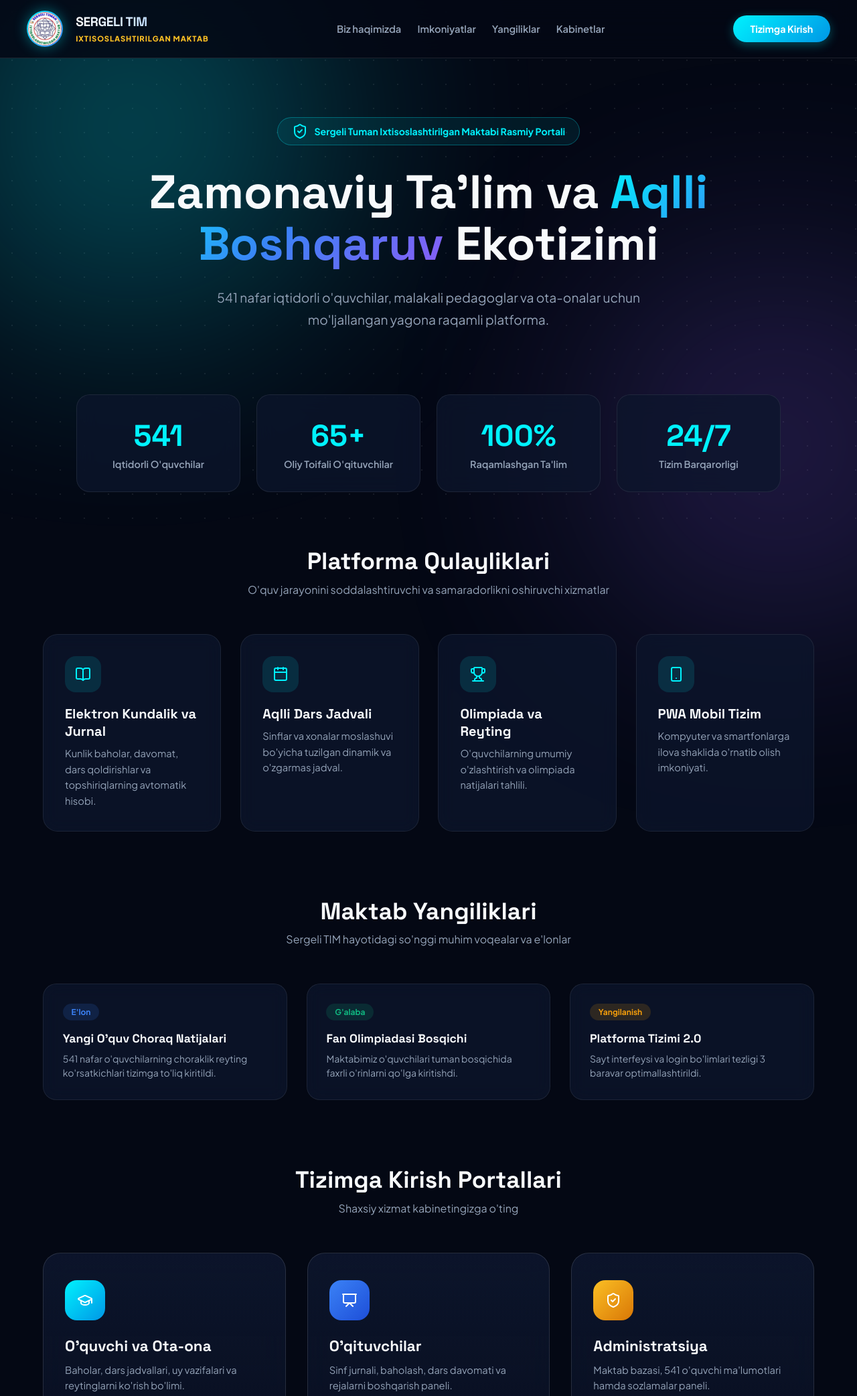
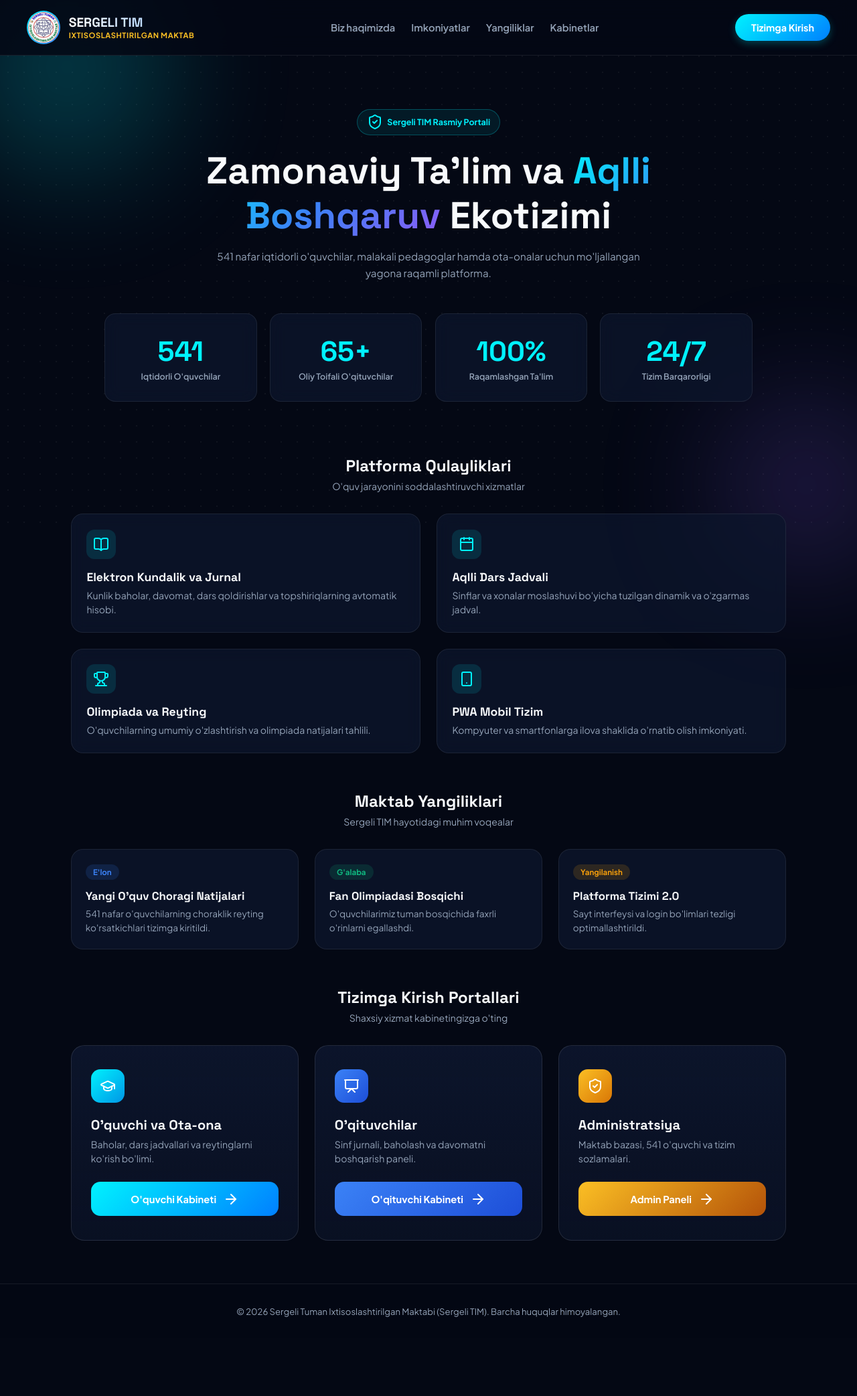
Before and after one commit to Zafarbekh/sergeli-tim-app, a plain HTML site: page School-app/index.html in a window 1280 px wide. Shown: the top 2085 px of the page at 67% size. After the commit the page ends 1999 px from the top, so only its background shows below. Drawn offline with nearby package versions, Linux system fonts and the light colour scheme; files whose address does not match are found by name.

```diff
--- a/School-app/index.html
+++ b/School-app/index.html
@@ -2,13 +2,13 @@
 <html lang="uz">
 <head>
 <meta charset="UTF-8">
-<meta name="viewport" content="width=device-width, initial-scale=1.0, viewport-fit=cover">
+<meta name="viewport" content="width=device-width, initial-scale=1.0, maximum-scale=1.0, user-scalable=no, viewport-fit=cover">
 <title>Sergeli TIM — Rasmiy Ta'lim Portali</title>
 
 <!-- Fonts & Icons -->
 <link rel="preconnect" href="https://fonts.googleapis.com">
 <link rel="preconnect" href="https://fonts.gstatic.com" crossorigin>
-<link href="https://fonts.googleapis.com/css2?family=Plus+Jakarta+Sans:wght@300;400;500;600;700;800&family=Space+Grotesk:wght@500;600;700&display=swap" rel="stylesheet">
+<link href="https://fonts.googleapis.com/css2?family=Plus+Jakarta+Sans:wght@400;500;600;700;800&family=Space+Grotesk:wght@600;700&display=swap" rel="stylesheet">
 <script src="https://unpkg.com/lucide@latest"></script>
 
 <style>
@@ -21,222 +21,213 @@
   --accent-gold: #fbbf24;
   --text-main: #f8fafc;
   --text-sub: #94a3b8;
-  --border-glow: rgba(0, 242, 254, 0.2);
   --font-head: 'Space Grotesk', sans-serif;
   --font-body: 'Plus Jakarta Sans', sans-serif;
 }
 
-* { box-sizing: border-box; margin: 0; padding: 0; scroll-behavior: smooth; }
+* { box-sizing: border-box; margin: 0; padding: 0; scroll-behavior: smooth; -webkit-tap-highlight-color: transparent; }
 
-body {
+html, body {
+  width: 100%;
+  overflow-x: hidden;
   background: var(--bg-dark);
   color: var(--text-main);
   font-family: var(--font-body);
-  min-height: 100vh;
-  overflow-x: hidden;
-  position: relative;
 }
 
-/* Fon Animatsiyalari */
+/* Dynamic Grid Background */
 .bg-grid {
   position: fixed; inset: 0;
-  background-image: radial-gradient(rgba(255, 255, 255, 0.08) 1px, transparent 0);
-  background-size: 36px 36px;
+  background-image: radial-gradient(rgba(255, 255, 255, 0.05) 1px, transparent 0);
+  background-size: 24px 24px;
   z-index: 0; pointer-events: none;
 }
 
 .glow-orb {
-  position: fixed; border-radius: 50%; filter: blur(140px); pointer-events: none; z-index: 0; opacity: 0.3;
-  animation: orbFloat 12s infinite alternate ease-in-out;
+  position: fixed; border-radius: 50%; filter: blur(100px); pointer-events: none; z-index: 0; opacity: 0.25;
 }
-.orb-1 { width: 550px; height: 550px; top: -100px; left: -100px; background: var(--accent-teal); }
-.orb-2 { width: 450px; height: 450px; bottom: -50px; right: -50px; background: var(--accent-purple); animation-delay: -6s; }
-
-@keyframes orbFloat {
-  0% { transform: translate(0, 0) scale(1); }
-  100% { transform: translate(60px, 40px) scale(1.1); }
-}
+.orb-1 { width: 300px; height: 300px; top: -50px; left: -50px; background: var(--accent-teal); }
+.orb-2 { width: 250px; height: 250px; bottom: -50px; right: -50px; background: var(--accent-purple); }
 
 /* Header Navbar */
 header {
   position: sticky; top: 0; z-index: 100;
-  padding: 1rem 2.5rem;
+  padding: 0.8rem 1.2rem;
   background: rgba(4, 8, 20, 0.85);
-  backdrop-filter: blur(20px); -webkit-backdrop-filter: blur(20px);
-  border-bottom: 1px solid rgba(255, 255, 255, 0.1);
+  backdrop-filter: blur(16px); -webkit-backdrop-filter: blur(16px);
+  border-bottom: 1px solid rgba(255, 255, 255, 0.08);
   display: flex; align-items: center; justify-content: space-between;
 }
 
-.brand { display: flex; align-items: center; gap: 1.2rem; text-decoration: none; color: #fff; }
+.brand { display: flex; align-items: center; gap: 0.8rem; text-decoration: none; color: #fff; }
 
 .logo-container {
-  position: relative; width: 54px; height: 54px; border-radius: 50%; padding: 2px;
+  width: 42px; height: 42px; border-radius: 50%; padding: 2px;
   background: linear-gradient(135deg, var(--accent-teal), var(--accent-blue));
-  box-shadow: 0 0 20px rgba(0, 242, 254, 0.4);
-  transition: transform 0.4s ease;
+  flex-shrink: 0;
 }
-.logo-container:hover { transform: rotate(360deg) scale(1.05); }
 
 .logo-img {
   width: 100%; height: 100%; border-radius: 50%; object-fit: cover; background: #fff;
 }
 
 .brand-text h1 {
-  font-family: var(--font-head); font-size: 1.2rem; font-weight: 700; letter-spacing: -0.02em;
+  font-family: var(--font-head); font-size: 1rem; font-weight: 700; line-height: 1.1;
   background: linear-gradient(90deg, #fff, #93c5fd); -webkit-background-clip: text; -webkit-text-fill-color: transparent;
 }
 .brand-text span {
-  font-size: 0.7rem; color: var(--accent-gold); font-weight: 800; letter-spacing: 0.08em; text-transform: uppercase;
+  font-size: 0.65rem; color: var(--accent-gold); font-weight: 700; letter-spacing: 0.05em; text-transform: uppercase; display: block;
 }
 
-nav { display: flex; gap: 1.5rem; align-items: center; }
-nav a { color: var(--text-sub); text-decoration: none; font-weight: 600; font-size: 0.92rem; transition: 0.3s; }
-nav a:hover { color: var(--accent-teal); }
+nav { display: none; }
 
 .cta-btn {
-  padding: 0.7rem 1.6rem; border-radius: 99px; font-weight: 700; font-size: 0.9rem;
-  color: #fff; text-decoration: none;
-  background: linear-gradient(135deg, #00f2fe, #0097e6);
-  box-shadow: 0 4px 15px rgba(0, 242, 254, 0.3); transition: 0.3s ease;
+  padding: 0.5rem 1.1rem; border-radius: 99px; font-weight: 700; font-size: 0.82rem;
+  color: #fff; text-decoration: none; white-space: nowrap;
+  background: linear-gradient(135deg, #00f2fe, #0080ff);
+  box-shadow: 0 4px 12px rgba(0, 242, 254, 0.25);
 }
-.cta-btn:hover { transform: translateY(-2px); box-shadow: 0 8px 25px rgba(0, 242, 254, 0.5); }
 
 /* Hero Section */
 .hero {
   position: relative; z-index: 2; text-align: center;
-  padding: 5.5rem 1.5rem 3.5rem; max-width: 1000px; margin: 0 auto;
+  padding: 2.5rem 1.2rem 1.8rem; max-width: 900px; margin: 0 auto;
 }
 
 .badge {
-  display: inline-flex; align-items: center; gap: 0.6rem;
-  padding: 0.5rem 1.3rem; border-radius: 99px;
-  background: rgba(0, 242, 254, 0.08); border: 1px solid rgba(0, 242, 254, 0.3);
-  color: var(--accent-teal); font-size: 0.88rem; font-weight: 700; margin-bottom: 2rem;
+  display: inline-flex; align-items: center; gap: 0.4rem;
+  padding: 0.4rem 0.9rem; border-radius: 99px;
+  background: rgba(0, 242, 254, 0.08); border: 1px solid rgba(0, 242, 254, 0.25);
+  color: var(--accent-teal); font-size: 0.78rem; font-weight: 700; margin-bottom: 1.2rem;
 }
 
 .hero h2 {
-  font-family: var(--font-head); font-size: clamp(2.4rem, 5.5vw, 4.5rem);
-  font-weight: 700; line-height: 1.1; margin-bottom: 1.5rem;
+  font-family: var(--font-head); font-size: clamp(1.8rem, 6vw, 3.5rem);
+  font-weight: 700; line-height: 1.2; margin-bottom: 1rem;
 }
 .hero h2 span {
-  background: linear-gradient(135deg, #00f2fe 0%, #3b82f6 50%, #8b5cf6 100%);
+  background: linear-gradient(135deg, #00f2fe, #3b82f6, #8b5cf6);
   -webkit-background-clip: text; -webkit-text-fill-color: transparent;
 }
 
 .hero p {
-  font-size: 1.2rem; color: var(--text-sub); line-height: 1.7; max-width: 750px; margin: 0 auto 2.5rem;
+  font-size: 0.95rem; color: var(--text-sub); line-height: 1.6; max-width: 650px; margin: 0 auto;
 }
 
 /* Live Stats */
 .stats-grid {
-  display: grid; grid-template-columns: repeat(auto-fit, minmax(220px, 1fr));
-  gap: 1.5rem; max-width: 1100px; margin: 0 auto 5rem; padding: 0 1.5rem; position: relative; z-index: 2;
+  display: grid; grid-template-columns: repeat(2, 1fr);
+  gap: 0.8rem; max-width: 1000px; margin: 0 auto 3rem; padding: 0 1rem; position: relative; z-index: 2;
 }
 
 .stat-card {
   background: var(--bg-card); border: 1px solid rgba(255, 255, 255, 0.08);
-  border-radius: 20px; padding: 2rem 1.5rem; text-align: center;
-  backdrop-filter: blur(16px); transition: 0.3s;
+  border-radius: 16px; padding: 1.2rem 0.8rem; text-align: center;
+  backdrop-filter: blur(12px);
 }
-.stat-card:hover { transform: translateY(-5px); border-color: var(--accent-teal); }
 .stat-val {
-  font-family: var(--font-head); font-size: 2.8rem; font-weight: 700;
-  color: var(--accent-teal); margin-bottom: 0.3rem;
+  font-family: var(--font-head); font-size: 1.8rem; font-weight: 700;
+  color: var(--accent-teal); margin-bottom: 0.2rem;
 }
-.stat-lbl { color: var(--text-sub); font-size: 0.9rem; font-weight: 600; }
+.stat-lbl { color: var(--text-sub); font-size: 0.78rem; font-weight: 600; }
 
-/* Features & Portal Section */
+/* Features & Section Wrapper */
 .section-wrapper {
-  position: relative; z-index: 2; max-width: 1200px; margin: 0 auto 6rem; padding: 0 1.5rem;
+  position: relative; z-index: 2; max-width: 1100px; margin: 0 auto 4rem; padding: 0 1rem;
 }
 
-.sec-title { text-align: center; margin-bottom: 3.5rem; }
-.sec-title h3 { font-family: var(--font-head); font-size: 2.2rem; font-weight: 700; margin-bottom: 0.6rem; }
-.sec-title p { color: var(--text-sub); font-size: 1rem; }
+.sec-title { text-align: center; margin-bottom: 2rem; }
+.sec-title h3 { font-family: var(--font-head); font-size: 1.5rem; font-weight: 700; margin-bottom: 0.4rem; }
+.sec-title p { color: var(--text-sub); font-size: 0.88rem; }
 
 .features-grid {
-  display: grid; grid-template-columns: repeat(auto-fit, minmax(260px, 1fr)); gap: 1.8rem; margin-bottom: 6rem;
+  display: grid; grid-template-columns: 1fr; gap: 1rem; margin-bottom: 3.5rem;
 }
 
 .f-card {
   background: var(--bg-card); border: 1px solid rgba(255, 255, 255, 0.08);
-  border-radius: 22px; padding: 2rem; backdrop-filter: blur(12px); transition: 0.3s;
+  border-radius: 18px; padding: 1.4rem; backdrop-filter: blur(10px);
 }
-.f-card:hover { transform: translateY(-6px); border-color: var(--accent-teal); box-shadow: 0 15px 30px rgba(0, 242, 254, 0.15); }
 .f-icon {
-  width: 54px; height: 54px; border-radius: 16px; background: rgba(0, 242, 254, 0.12);
-  display: grid; place-items: center; color: var(--accent-teal); margin-bottom: 1.2rem;
+  width: 44px; height: 44px; border-radius: 12px; background: rgba(0, 242, 254, 0.12);
+  display: grid; place-items: center; color: var(--accent-teal); margin-bottom: 1rem;
 }
-.f-card h4 { font-family: var(--font-head); font-size: 1.25rem; margin-bottom: 0.6rem; }
-.f-card p { color: var(--text-sub); font-size: 0.92rem; line-height: 1.6; }
+.f-card h4 { font-family: var(--font-head); font-size: 1.1rem; margin-bottom: 0.4rem; }
+.f-card p { color: var(--text-sub); font-size: 0.88rem; line-height: 1.5; }
 
-/* News & Announcements */
+/* News Section */
 .news-grid {
-  display: grid; grid-template-columns: repeat(auto-fit, minmax(300px, 1fr)); gap: 1.8rem; margin-bottom: 6rem;
+  display: grid; grid-template-columns: 1fr; gap: 1rem; margin-bottom: 3.5rem;
 }
 .news-card {
   background: var(--bg-card); border: 1px solid rgba(255,255,255,0.08);
-  border-radius: 20px; padding: 1.8rem; backdrop-filter: blur(12px);
+  border-radius: 18px; padding: 1.3rem;
 }
 .news-tag {
-  display: inline-block; padding: 0.3rem 0.8rem; border-radius: 99px;
+  display: inline-block; padding: 0.25rem 0.7rem; border-radius: 99px;
   background: rgba(59, 130, 246, 0.15); color: var(--accent-blue);
-  font-size: 0.75rem; font-weight: 700; margin-bottom: 1rem;
+  font-size: 0.72rem; font-weight: 700; margin-bottom: 0.8rem;
 }
-.news-card h4 { font-size: 1.1rem; margin-bottom: 0.6rem; font-family: var(--font-head); }
-.news-card p { color: var(--text-sub); font-size: 0.88rem; line-height: 1.5; }
+.news-card h4 { font-size: 1.05rem; margin-bottom: 0.4rem; font-family: var(--font-head); }
+.news-card p { color: var(--text-sub); font-size: 0.85rem; line-height: 1.5; }
 
 /* Login Portals */
 .portal-grid {
-  display: grid; grid-template-columns: repeat(auto-fit, minmax(300px, 1fr)); gap: 2rem;
+  display: grid; grid-template-columns: 1fr; gap: 1.2rem;
 }
 
 .p-card {
-  background: linear-gradient(180deg, rgba(13, 22, 45, 0.9) 0%, rgba(13, 22, 45, 0.5) 100%);
-  border: 1px solid rgba(255, 255, 255, 0.12);
-  border-radius: 26px; padding: 2.5rem 2rem;
+  background: linear-gradient(180deg, rgba(13, 22, 45, 0.9) 0%, rgba(13, 22, 45, 0.6) 100%);
+  border: 1px solid rgba(255, 255, 255, 0.1);
+  border-radius: 20px; padding: 1.6rem;
   display: flex; flex-direction: column; justify-content: space-between;
-  backdrop-filter: blur(20px); transition: all 0.4s ease;
 }
 
-.p-card:hover { transform: translateY(-8px); box-shadow: 0 25px 50px rgba(0, 0, 0, 0.5); }
-.p-card.student:hover { border-color: var(--accent-teal); }
-.p-card.teacher:hover { border-color: var(--accent-blue); }
-.p-card.admin:hover { border-color: var(--accent-gold); }
-
 .p-icon {
-  width: 60px; height: 60px; border-radius: 18px; display: grid; place-items: center;
-  margin-bottom: 1.5rem; color: #fff;
+  width: 50px; height: 50px; border-radius: 14px; display: grid; place-items: center;
+  margin-bottom: 1.2rem; color: #fff;
 }
 .student .p-icon { background: linear-gradient(135deg, #00f2fe, #0097e6); }
 .teacher .p-icon { background: linear-gradient(135deg, #3b82f6, #1d4ed8); }
 .admin .p-icon { background: linear-gradient(135deg, #fbbf24, #d97706); }
 
-.p-card h4 { font-family: var(--font-head); font-size: 1.4rem; margin-bottom: 0.6rem; }
-.p-card p { color: var(--text-sub); font-size: 0.92rem; line-height: 1.6; margin-bottom: 2rem; }
+.p-card h4 { font-family: var(--font-head); font-size: 1.25rem; margin-bottom: 0.4rem; }
+.p-card p { color: var(--text-sub); font-size: 0.88rem; line-height: 1.5; margin-bottom: 1.5rem; }
 
 .p-btn {
-  display: flex; align-items: center; justify-content: center; gap: 0.7rem;
-  padding: 1rem; border-radius: 16px; text-decoration: none; font-weight: 700; font-size: 0.98rem;
-  color: #fff; transition: 0.3s ease;
+  display: flex; align-items: center; justify-content: center; gap: 0.6rem;
+  padding: 0.85rem; border-radius: 14px; text-decoration: none; font-weight: 700; font-size: 0.92rem;
+  color: #fff; transition: 0.2s;
 }
 .student .p-btn { background: linear-gradient(135deg, #00f2fe, #0080ff); }
 .teacher .p-btn { background: linear-gradient(135deg, #3b82f6, #1d4ed8); }
 .admin .p-btn { background: linear-gradient(135deg, #fbbf24, #b45309); }
 
-.p-btn:hover { filter: brightness(1.15); transform: translateY(-2px); }
+/* Desktop Media Query */
+@media (min-width: 768px) {
+  header { padding: 1rem 2.5rem; }
+  .logo-container { width: 50px; height: 50px; }
+  .brand-text h1 { font-size: 1.2rem; }
+  .brand-text span { font-size: 0.7rem; }
+  nav { display: flex; gap: 1.5rem; align-items: center; }
+  nav a { color: var(--text-sub); text-decoration: none; font-weight: 600; font-size: 0.92rem; }
+  .cta-btn { padding: 0.7rem 1.5rem; font-size: 0.9rem; }
 
-/* Footer */
-footer {
-  position: relative; z-index: 2; padding: 3rem 2rem; text-align: center;
-  border-top: 1px solid rgba(255, 255, 255, 0.08); color: var(--text-sub); font-size: 0.9rem;
-  background: rgba(4, 8, 20, 0.95);
+  .hero { padding: 5rem 1.5rem 3rem; }
+  .stats-grid { grid-template-columns: repeat(4, 1fr); gap: 1.2rem; margin-bottom: 5rem; }
+  .stat-card { padding: 1.8rem 1rem; }
+  .stat-val { font-size: 2.6rem; }
+
+  .features-grid { grid-template-columns: repeat(2, 1fr); gap: 1.5rem; }
+  .news-grid { grid-template-columns: repeat(3, 1fr); gap: 1.5rem; }
+  .portal-grid { grid-template-columns: repeat(3, 1fr); gap: 1.5rem; }
+  .p-card { padding: 2.2rem 1.8rem; }
 }
 
-@media (max-width: 768px) {
-  header { padding: 1rem 1.2rem; }
-  nav { display: none; }
-  .hero { padding: 3.5rem 1rem 2rem; }
+footer {
+  position: relative; z-index: 2; padding: 2rem 1rem; text-align: center;
+  border-top: 1px solid rgba(255, 255, 255, 0.08); color: var(--text-sub); font-size: 0.82rem;
+  background: rgba(4, 8, 20, 0.95);
 }
 </style>
 </head>
@@ -250,7 +241,6 @@ footer {
 <header>
   <a href="#" class="brand">
     <div class="logo-container">
-      <!-- Original Sergeli TIM Logo (Siz yuborgan rasmiy logo kiritildi) -->
       <img src="logo.png" alt="Sergeli TIM Logosi" class="logo-img" onerror="this.src='https://i.postimg.co/N0L8kL2K/logo.png'">
     </div>
     <div class="brand-text">
@@ -272,11 +262,11 @@ footer {
 <!-- HERO -->
 <section class="hero" id="about">
   <div class="badge">
-    <i data-lucide="shield-check"></i>
-    <span>Sergeli Tuman Ixtisoslashtirilgan Maktabi Rasmiy Portali</span>
+    <i data-lucide="shield-check" size="14"></i>
+    <span>Sergeli TIM Rasmiy Portali</span>
   </div>
   <h2>Zamonaviy Ta'lim va <span>Aqlli Boshqaruv</span> Ekotizimi</h2>
-  <p>541 nafar iqtidorli o'quvchilar, malakali pedagoglar va ota-onalar uchun mo'ljallangan yagona raqamli platforma.</p>
+  <p>541 nafar iqtidorli o'quvchilar, malakali pedagoglar hamda ota-onalar uchun mo'ljallangan yagona raqamli platforma.</p>
 </section>
 
 <!-- LIVE STATS -->
@@ -303,30 +293,30 @@ footer {
 <section class="section-wrapper" id="features">
   <div class="sec-title">
     <h3>Platforma Qulayliklari</h3>
-    <p>O'quv jarayonini soddalashtiruvchi va samaradorlikni oshiruvchi xizmatlar</p>
+    <p>O'quv jarayonini soddalashtiruvchi xizmatlar</p>
   </div>
 
   <div class="features-grid">
     <div class="f-card">
-      <div class="f-icon"><i data-lucide="book-open"></i></div>
+      <div class="f-icon"><i data-lucide="book-open" size="20"></i></div>
       <h4>Elektron Kundalik va Jurnal</h4>
       <p>Kunlik baholar, davomat, dars qoldirishlar va topshiriqlarning avtomatik hisobi.</p>
     </div>
 
     <div class="f-card">
-      <div class="f-icon"><i data-lucide="calendar"></i></div>
+      <div class="f-icon"><i data-lucide="calendar" size="20"></i></div>
       <h4>Aqlli Dars Jadvali</h4>
       <p>Sinflar va xonalar moslashuvi bo'yicha tuzilgan dinamik va o'zgarmas jadval.</p>
     </div>
 
     <div class="f-card">
-      <div class="f-icon"><i data-lucide="trophy"></i></div>
+      <div class="f-icon"><i data-lucide="trophy" size="20"></i></div>
       <h4>Olimpiada va Reyting</h4>
       <p>O'quvchilarning umumiy o'zlashtirish va olimpiada natijalari tahlili.</p>
     </div>
 
     <div class="f-card">
-      <div class="f-icon"><i data-lucide="smartphone"></i></div>
+      <div class="f-icon"><i data-lucide="smartphone" size="20"></i></div>
       <h4>PWA Mobil Tizim</h4>
       <p>Kompyuter va smartfonlarga ilova shaklida o'rnatib olish imkoniyati.</p>
     </div>
@@ -335,26 +325,26 @@ footer {
   <!-- YANGILIKLAR -->
   <div class="sec-title" id="news">
     <h3>Maktab Yangiliklari</h3>
-    <p>Sergeli TIM hayotidagi so'nggi muhim voqealar va e'lonlar</p>
+    <p>Sergeli TIM hayotidagi muhim voqealar</p>
   </div>
 
   <div class="news-grid">
     <div class="news-card">
       <span class="news-tag">E'lon</span>
-      <h4>Yangi O'quv Choraq Natijalari</h4>
-      <p>541 nafar o'quvchilarning choraklik reyting ko'rsatkichlari tizimga to'liq kiritildi.</p>
+      <h4>Yangi O'quv Choragi Natijalari</h4>
+      <p>541 nafar o'quvchilarning choraklik reyting ko'rsatkichlari tizimga kiritildi.</p>
     </div>
 
     <div class="news-card">
       <span class="news-tag" style="background: rgba(16, 185, 129, 0.15); color: #10b981;">G'alaba</span>
       <h4>Fan Olimpiadasi Bosqichi</h4>
-      <p>Maktabimiz o'quvchilari tuman bosqichida faxrli o'rinlarni qo'lga kiritishdi.</p>
+      <p>O'quvchilarimiz tuman bosqichida faxrli o'rinlarni egallashdi.</p>
     </div>
 
     <div class="news-card">
       <span class="news-tag" style="background: rgba(245, 158, 11, 0.15); color: #f59e0b;">Yangilanish</span>
       <h4>Platforma Tizimi 2.0</h4>
-      <p>Sayt interfeysi va login bo'limlari tezligi 3 baravar optimallashtirildi.</p>
+      <p>Sayt interfeysi va login bo'limlari tezligi optimallashtirildi.</p>
     </div>
   </div>
 
@@ -368,39 +358,39 @@ footer {
     <!-- O'QUVCHI -->
     <div class="p-card student">
       <div>
-        <div class="p-icon"><i data-lucide="graduation-cap" size="32"></i></div>
+        <div class="p-icon"><i data-lucide="graduation-cap" size="26"></i></div>
         <h4>O'quvchi va Ota-ona</h4>
-        <p>Baholar, dars jadvallari, uy vazifalari va reytinglarni ko'rish bo'limi.</p>
+        <p>Baholar, dars jadvallari va reytinglarni ko'rish bo'limi.</p>
       </div>
       <a href="app/index.html" class="p-btn">
         <span>O'quvchi Kabineti</span>
-        <i data-lucide="arrow-right"></i>
+        <i data-lucide="arrow-right" size="18"></i>
       </a>
     </div>
 
     <!-- O'QITUVCHI -->
     <div class="p-card teacher">
       <div>
-        <div class="p-icon"><i data-lucide="presentation" size="32"></i></div>
+        <div class="p-icon"><i data-lucide="presentation" size="26"></i></div>
         <h4>O'qituvchilar</h4>
-        <p>Sinf jurnali, baholash, dars davomati va rejalarni boshqarish paneli.</p>
+        <p>Sinf jurnali, baholash va davomatni boshqarish paneli.</p>
       </div>
       <a href="teacher.html" class="p-btn">
         <span>O'qituvchi Kabineti</span>
-        <i data-lucide="arrow-right"></i>
+        <i data-lucide="arrow-right" size="18"></i>
       </a>
     </div>
 
     <!-- ADMIN -->
     <div class="p-card admin">
       <div>
-        <div class="p-icon"><i data-lucide="shield-check" size="32"></i></div>
+        <div class="p-icon"><i data-lucide="shield-check" size="26"></i></div>
         <h4>Administratsiya</h4>
-        <p>Maktab bazasi, 541 o'quvchi ma'lumotlari hamda sozlamalar paneli.</p>
+        <p>Maktab bazasi, 541 o'quvchi va tizim sozlamalari.</p>
       </div>
       <a href="admin.html" class="p-btn">
         <span>Admin Paneli</span>
-        <i data-lucide="arrow-right"></i>
+        <i data-lucide="arrow-right" size="18"></i>
       </a>
     </div>
   </div>
```
